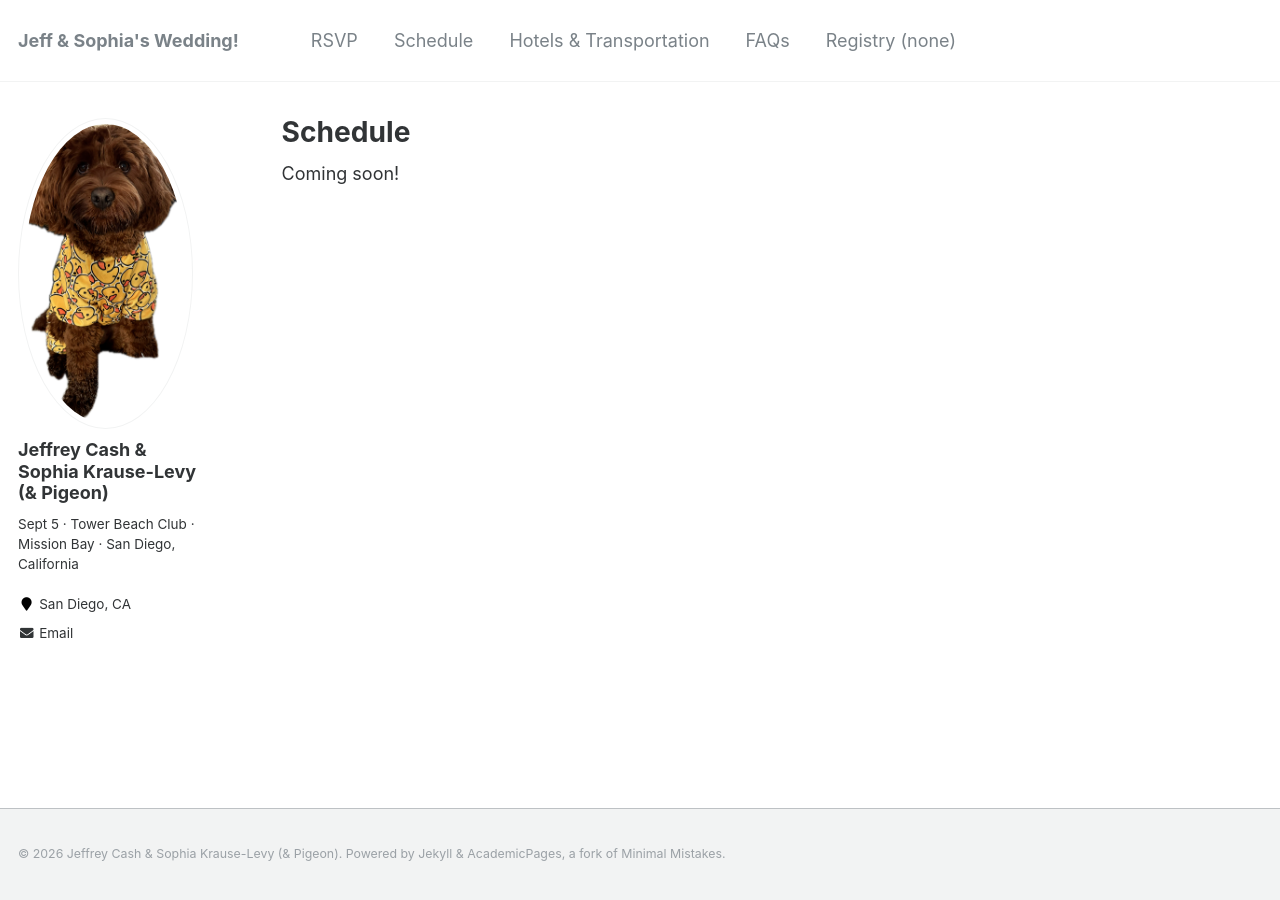
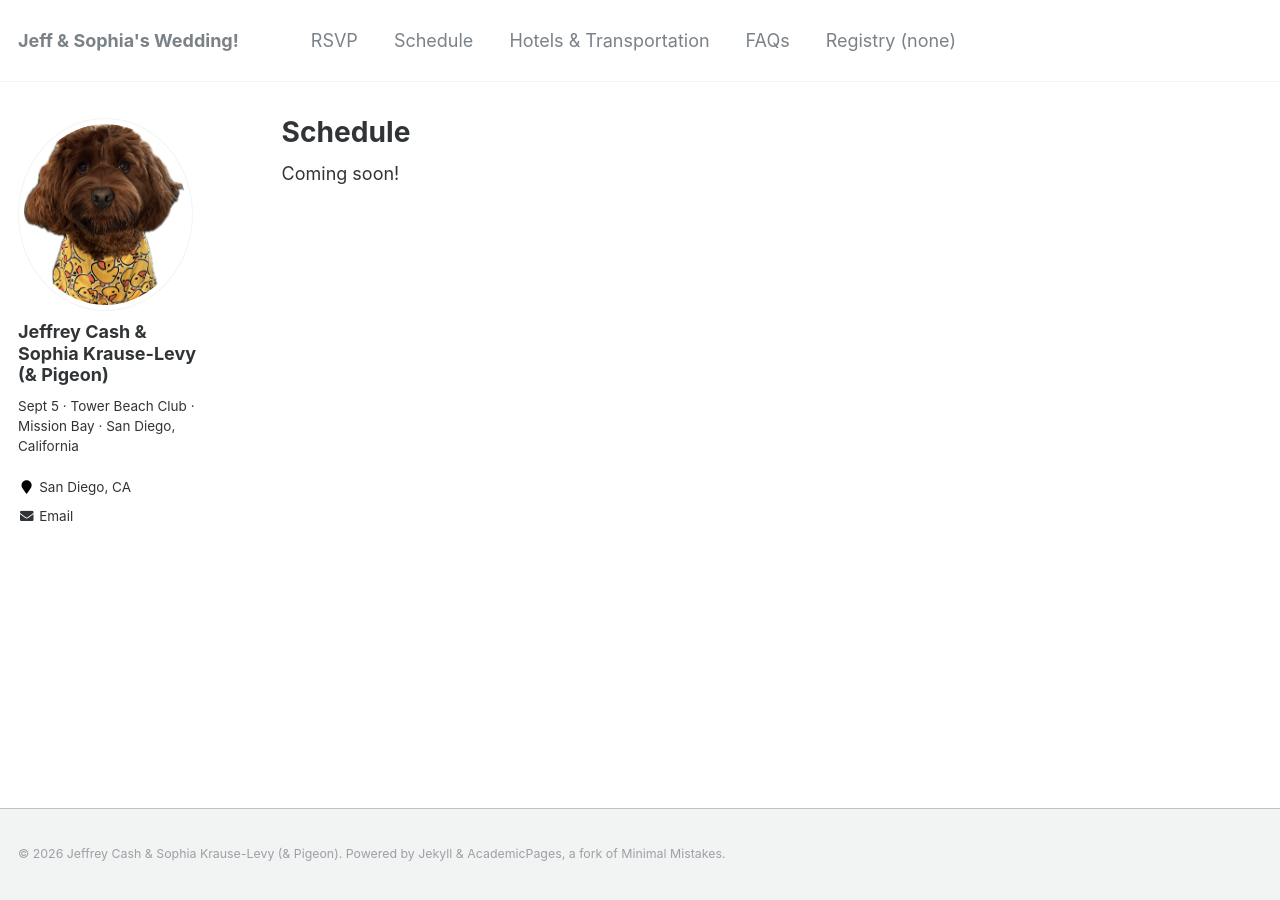
Before and after one commit to duckduckpigeon/duckduckpigeon.github.io, a Jekyll site: the page built from _pages/schedule.html, in a window 1280 px wide. Built offline with Jekyll 4.4.1, drawn with Linux system fonts in a browser that asks for light colours.

Commit message:
update styling

```diff
--- a/_config.yml
+++ b/_config.yml
@@ -81,7 +81,7 @@ analytics:
 # Site Author
 author:
   name             : "Jeffrey Cash & Sophia Krause-Levy (& Pigeon)"
-  avatar           : "pigeon.png"
+  avatar           : "pigeon_square.png"
   bio              : "Sept 5 · Tower Beach Club · Mission Bay · San Diego, California"
   location         : "San Diego, CA"
   employer         :
```
Also changed, not shown: _pages/about.md (+4 -1 lines), images/pigeon_square.png (added), 1 other file.
